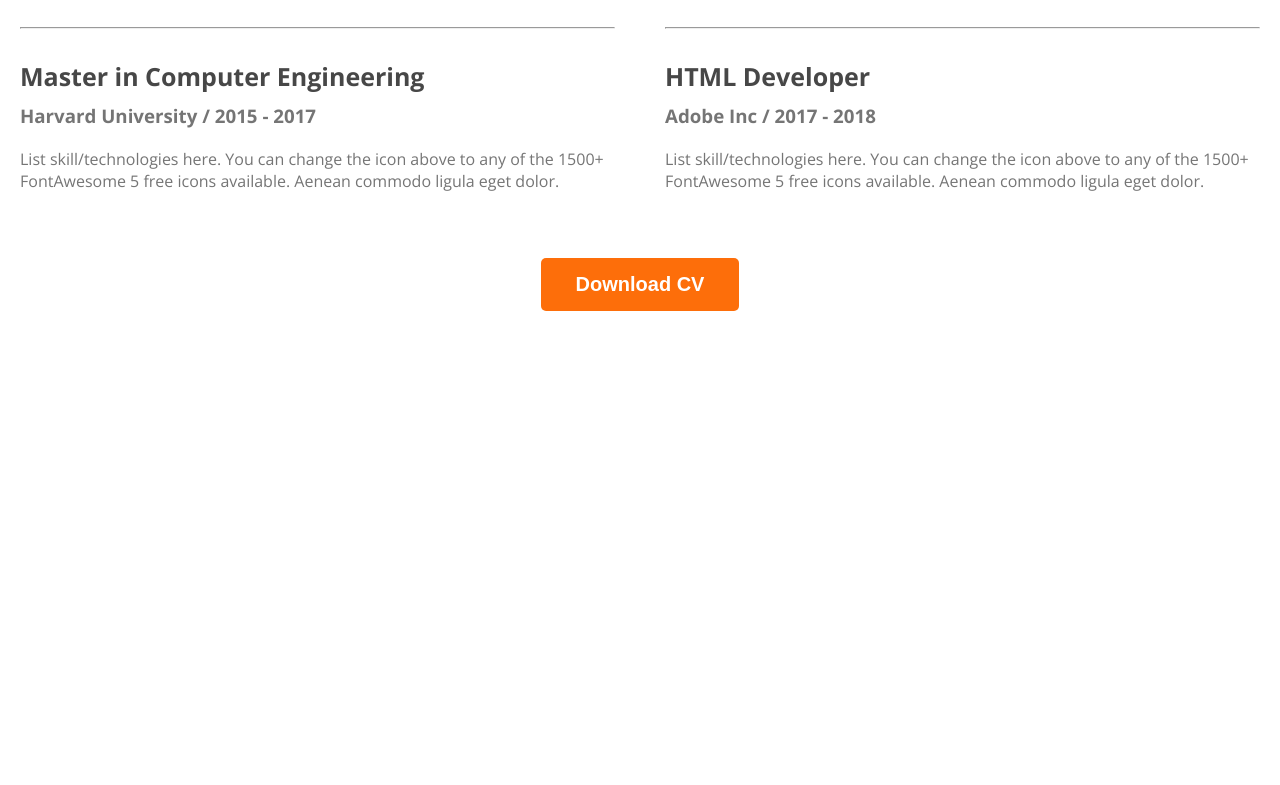
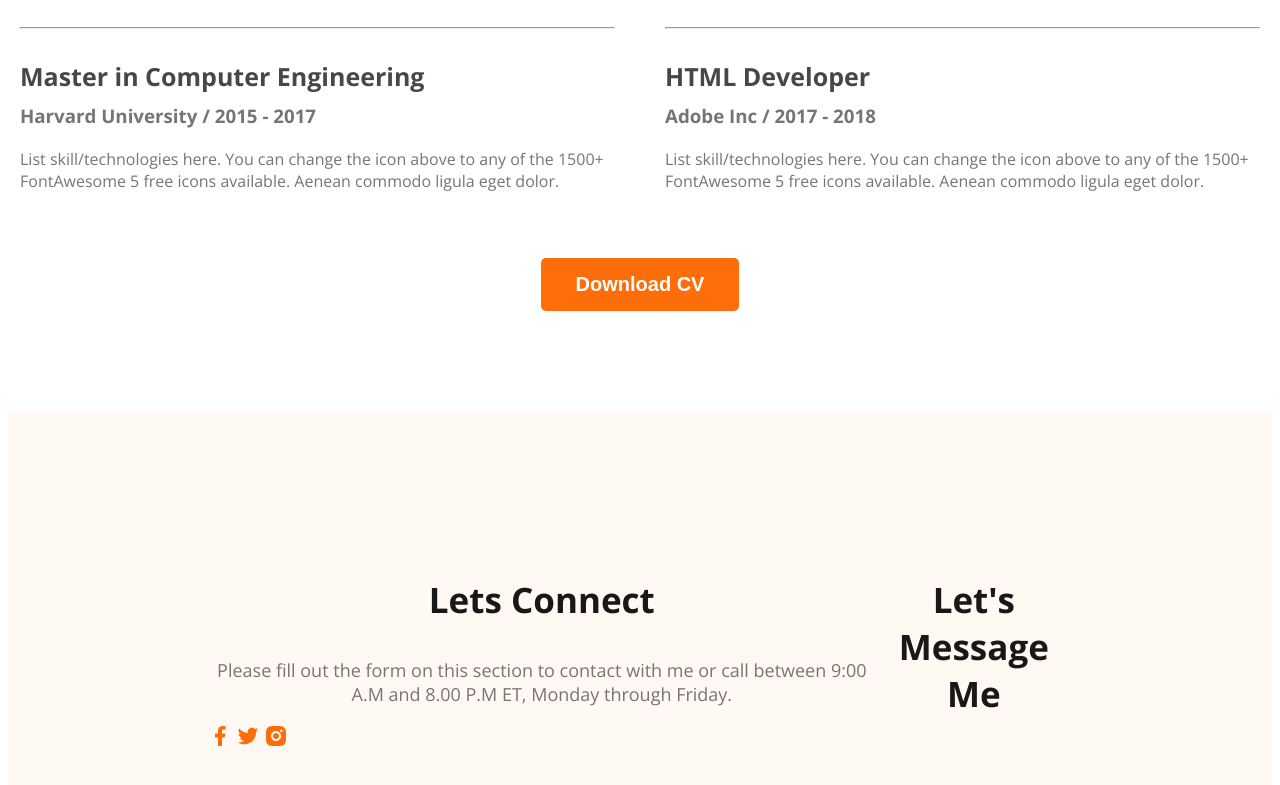
Before and after one commit to MushfikShahed/portfolio-website-practise, a plain HTML site: page index.html in a window 1280 px wide. Shown: the part 2793-3578 px from the top of the page. Before the commit the page ends 3112 px from the top, so only its background shows below. Drawn offline with nearby package versions, Linux system fonts and the light colour scheme.

Commit message:
basic footer

```diff
--- a/index.html
+++ b/index.html
@@ -163,7 +163,18 @@
         </section>
     </main>
     <footer>
-
+        <div class="footer-column">
+            <h3 class="section-tittle">Lets Connect</h3>
+            <p class="section-description">Please fill out the form on this section to contact with me or call between 9:00 A.M and 8.00 P.M ET, Monday through Friday.</p>
+            <div class="social-list">
+                <a href=""><img src="images/icons/facebook.png" alt=""></a>
+                <a href=""><img src="images/icons/twitter.png" alt=""></a>
+                <a href=""><img src="images/icons/insta.png" alt=""></a>
+            </div>
+        </div>
+        <div class="footer-column">
+            <h3 class="section-tittle">Let's Message Me</h3>
+        </div>
     </footer>
 </body>
 
--- a/styles/style.css
+++ b/styles/style.css
@@ -186,3 +186,10 @@ main section {
     text-align: center;
     margin-top: 50px;
 }
+
+footer {
+    display: flex;
+    background: #FFF8F3;
+    margin-top: 100px;
+    padding: 130px 200px;
+}
```
